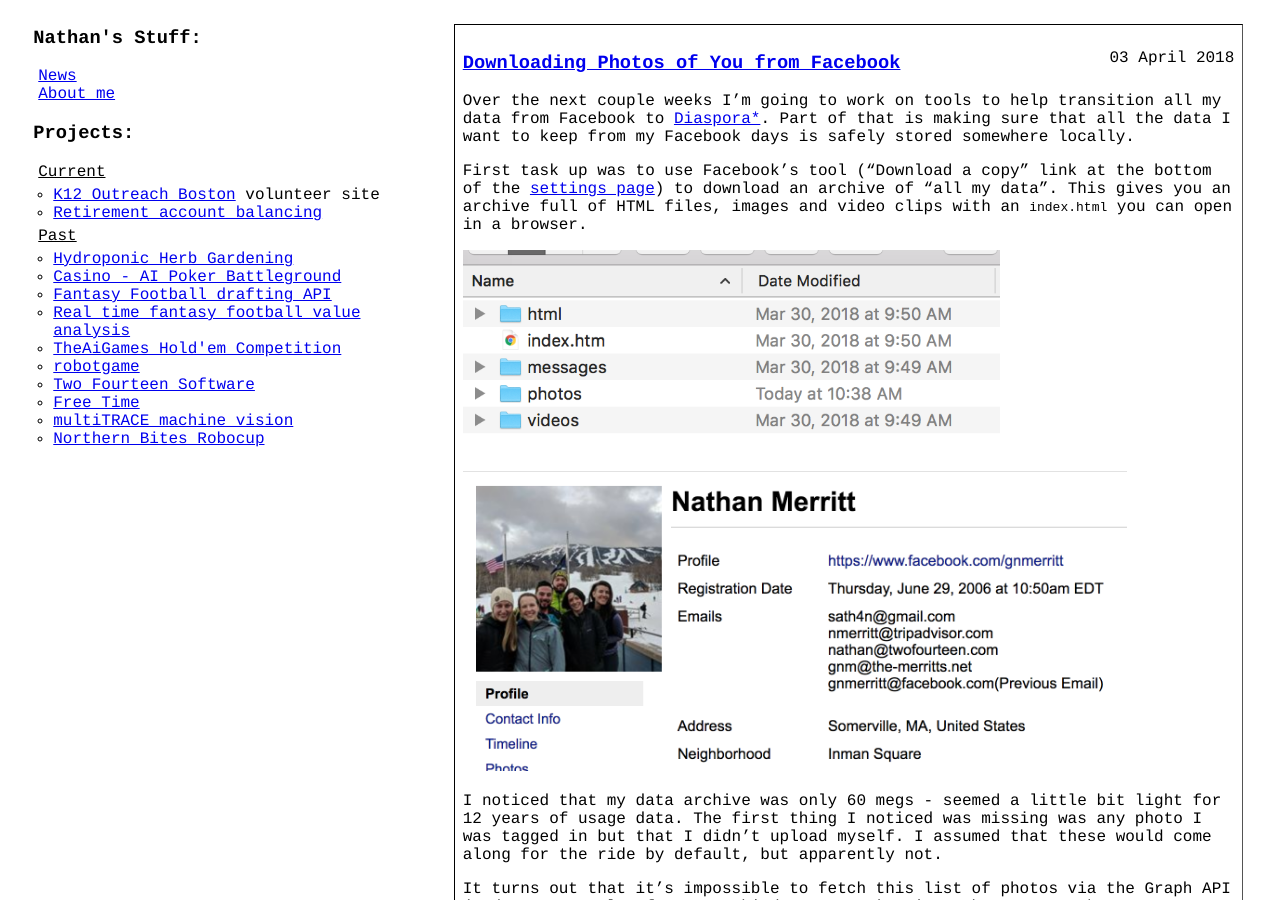
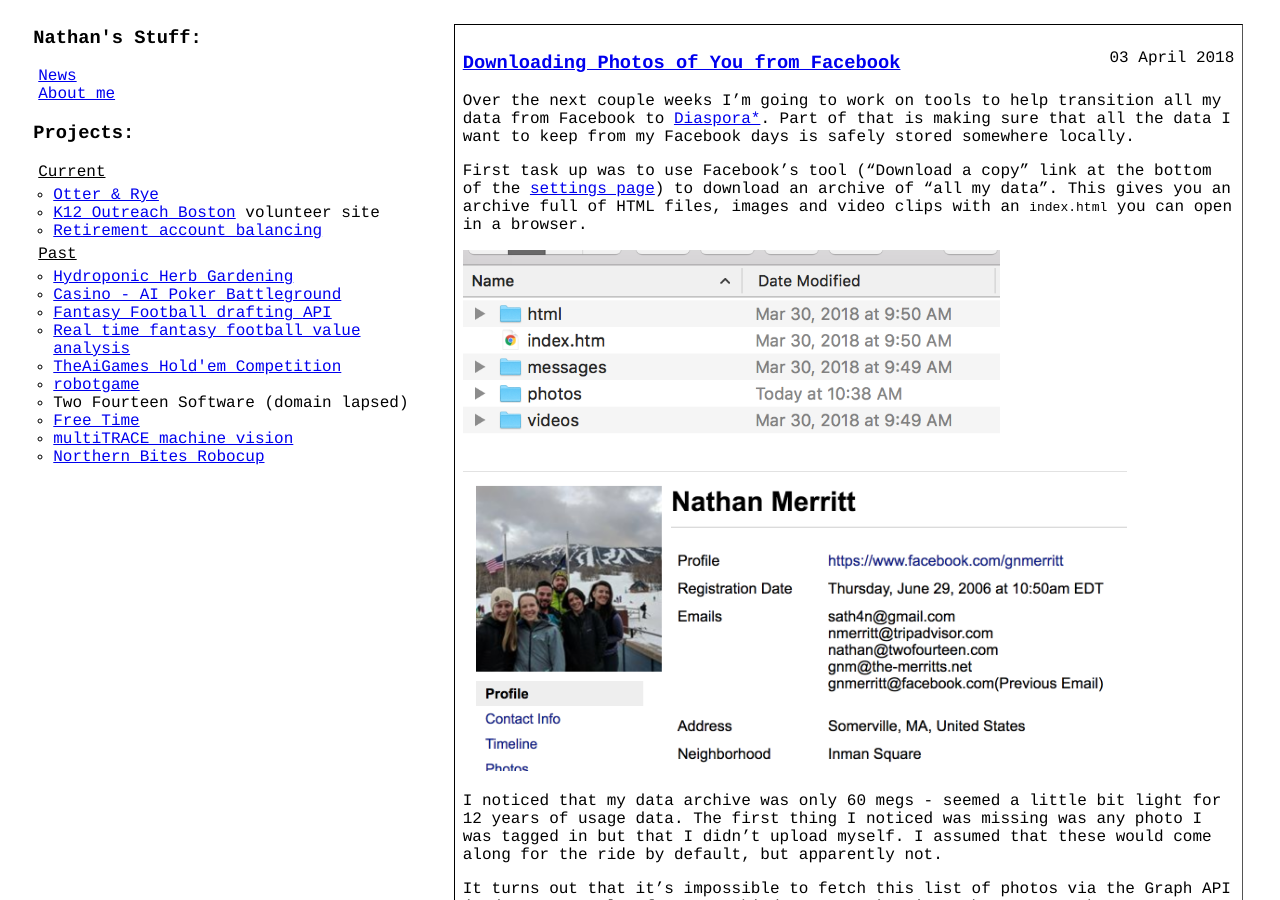
Before and after one commit to gnmerritt/gnmerritt.net, a Jekyll site: the page built from index.markdown, in a window 1280 px wide and 900 px high. Built offline with Jekyll 4.4.1, drawn with Linux system fonts in a browser that asks for light colours; comment, search, counter and statistics services are not loaded.

Commit message:
Remove some dead links, add link to O&R

```diff
--- a/_layouts/default.html
+++ b/_layouts/default.html
@@ -26,6 +26,7 @@
    <li class="section">Current</li>
    <li class="projects">
      <ul>
+       <li><a href="https://github.com/otterandrye"/>Otter & Rye</a></li>
        <li><a href="https://k12boston.sciencefor2020.org/">K12 Outreach Boston</a> volunteer site</li>
        <li><a href="https://github.com/gnmerritt/etf-balancer">Retirement account balancing</a></li>
      </ul>
@@ -40,7 +41,7 @@
        <li><a href="/fantasy">Real time fantasy football value analysis</a></li>
        <li><a href="https://github.com/gnmerritt/poker">TheAiGames Hold'em Competition</a></li>
        <li><a href="https://github.com/gnmerritt/robotgame.org">robotgame</a></li>
-       <li><a href="http://twofourteen.com">Two Fourteen Software</a></li>
+       <li>Two Fourteen Software (domain lapsed)</li>
        <li><a href="http://freetimeapp.com">Free Time</a></li>
        <li><a href="/cs280/">multiTRACE machine vision</a></li>
        <li><a href="http://robocup.bowdoin.edu/blog/">Northern Bites Robocup</a></li>
```
